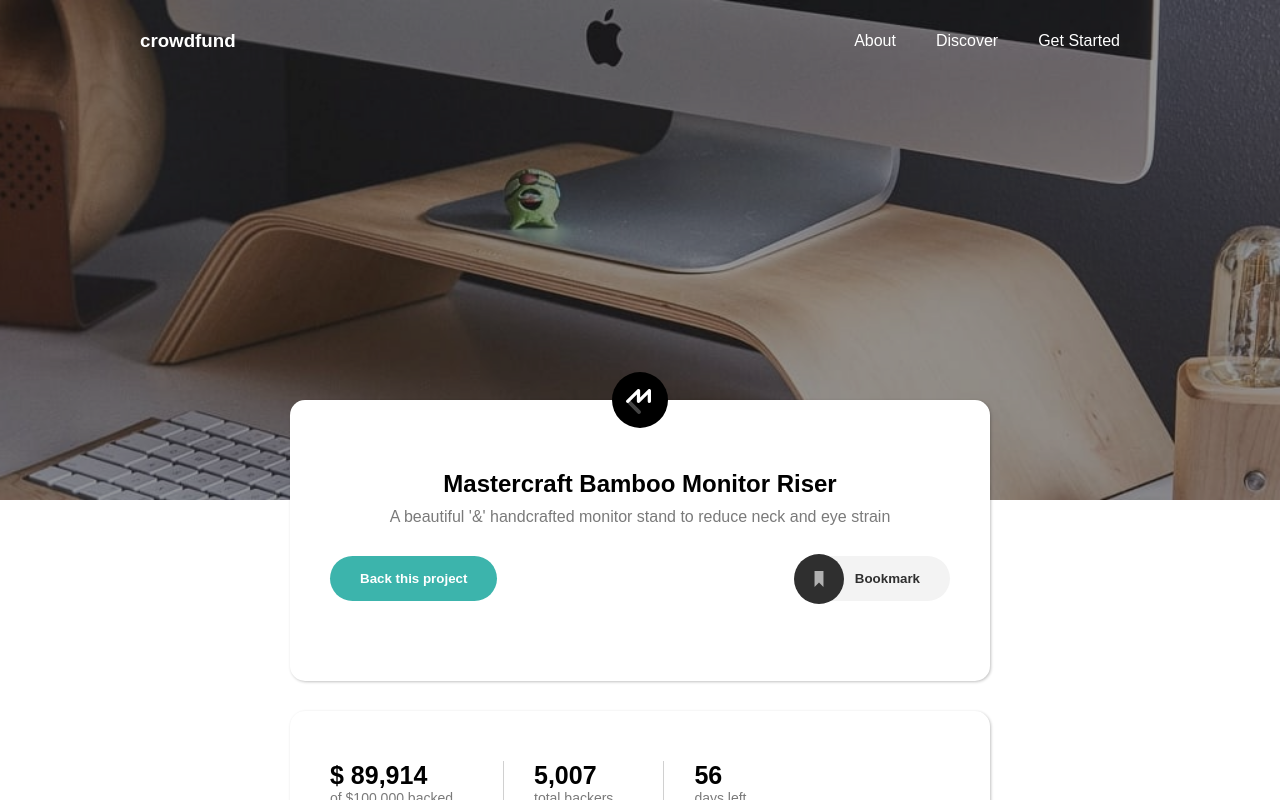
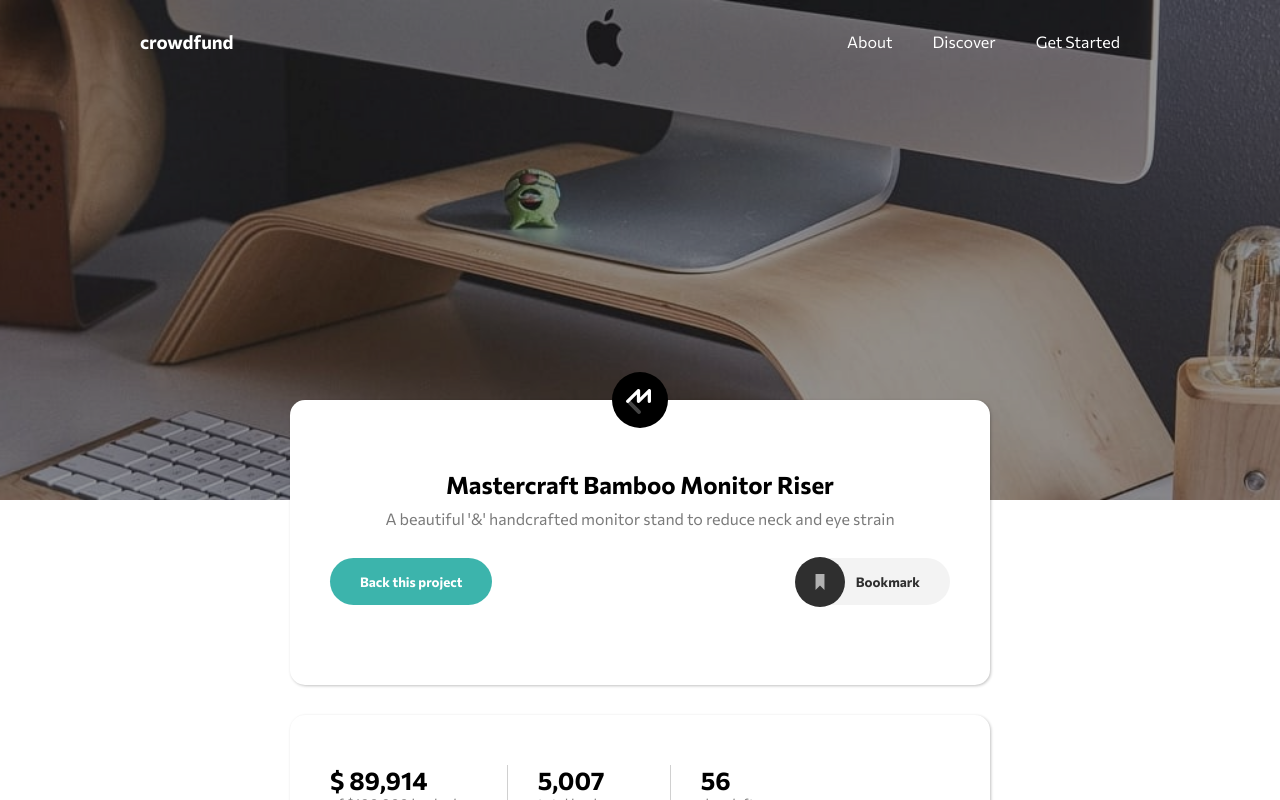
Before and after one commit to Haybuka/crowd-funding, a React (Create React App) app: page / in a window 1280 px wide. Shown: the top 800 px of the page. Built offline with nearby package versions, Linux system fonts and the light colour scheme.

Commit message:
added google font

```diff
--- a/public/index.html
+++ b/public/index.html
@@ -13,6 +13,9 @@
       content="Web site created using create-react-app"
     />
     <link rel="apple-touch-icon" href="%PUBLIC_URL%/logo192.png" />
+    <link rel="preconnect" href="https://fonts.googleapis.com">
+<link rel="preconnect" href="https://fonts.gstatic.com" crossorigin>
+<link href="https://fonts.googleapis.com/css2?family=Commissioner:wght@400;500;700&display=swap" rel="stylesheet">
     <!--
       manifest.json provides metadata used when your web app is installed on a
       user's mobile device or desktop. See https://developers.google.com/web/fundamentals/web-app-manifest/
--- a/src/App.css
+++ b/src/App.css
@@ -3,7 +3,7 @@
   list-style: none;
   padding: 0;
   margin: 0;
-  font-family: 'Poppins',sans-serif;
+  font-family: 'Commissioner', sans-serif;
 }
 body{
   overflow-x: hidden !important;
```
